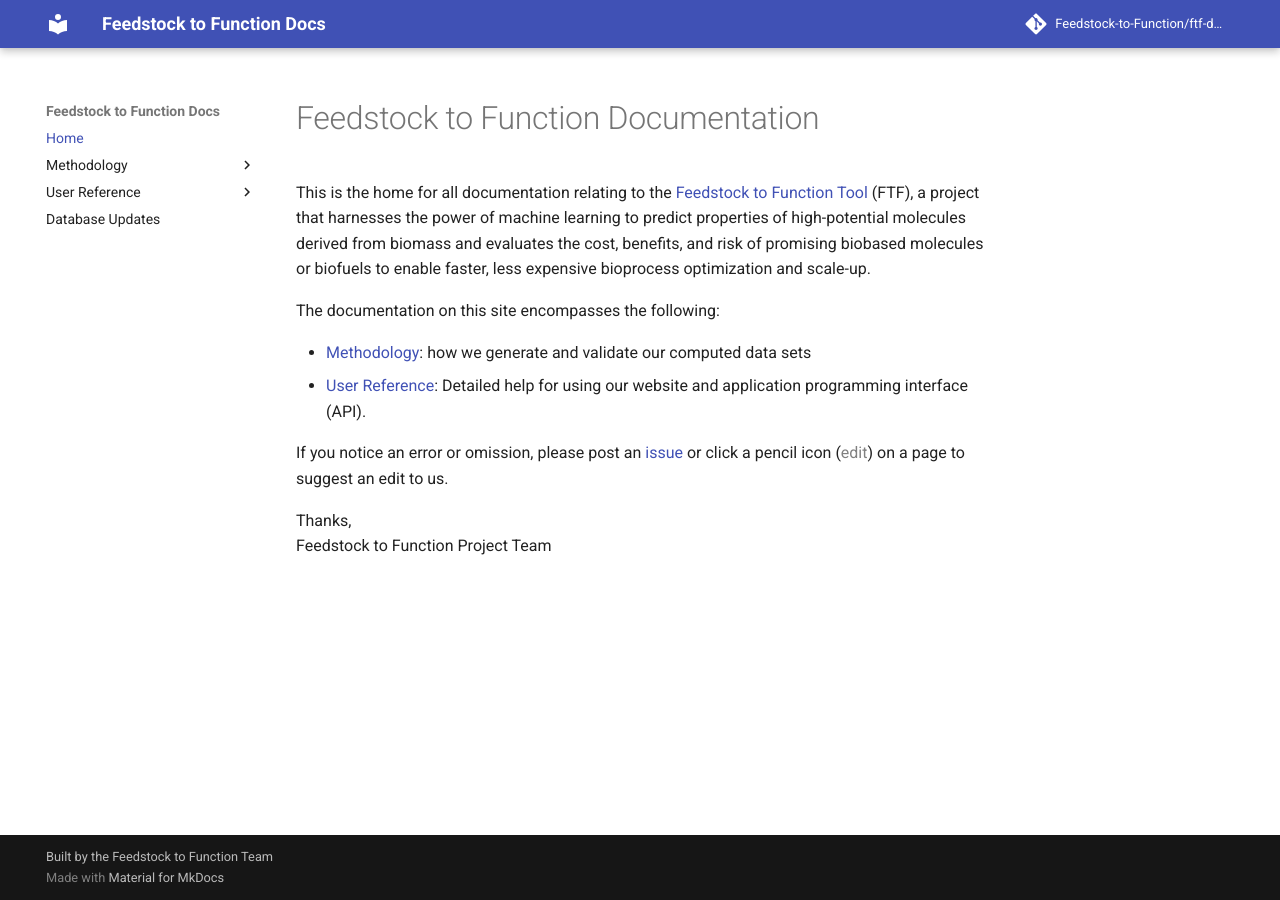
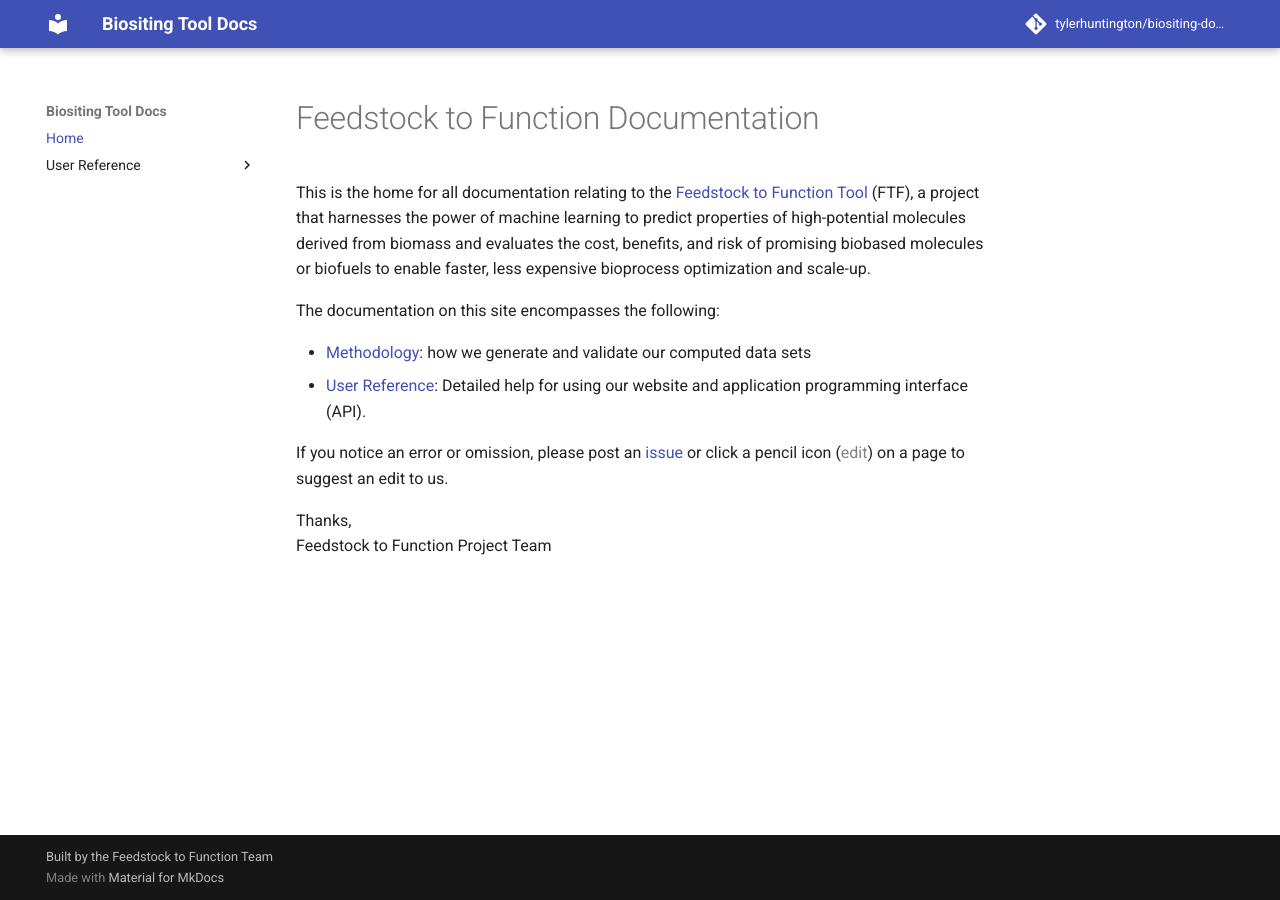
Before and after one commit to tylerhuntington/biositing-docs, an MkDocs documentation site: the page built from docs/index.md, in a window 1280 px wide. Built offline with MkDocs 1.6.1 and Material for MkDocs 9.7.7, drawn with Linux system fonts in a browser that asks for light colours; comment, search, counter and statistics services are not loaded.

Commit message:
Update title.

```diff
--- a/mkdocs.yml
+++ b/mkdocs.yml
@@ -1,4 +1,4 @@
-site_name: Feedstock to Function Docs
+site_name: Biositing Tool Docs
 
 site_description: Documentation for Feedstock to Function Tool,
   a project that harnesses the power of machine learning to predict properties
@@ -6,20 +6,20 @@ site_description: Documentation for Feedstock to Function Tool,
   benefits, and risk of promising biobased molecules or biofuels to enable
   faster, less expensive bioprocess optimization and scale-up.
 copyright: Built by the Feedstock to Function Team
-site_url: https://feedstock-to-function.lbl.gov
+site_url: https://biositing.jbei.org
 
-repo_name: 'Feedstock-to-Function/ftf-docs'
-repo_url: 'https://github.com/Feedstock-to-Function/ftf-docs'
+repo_name: 'tylerhuntington/biositing-docs'
+repo_url: 'https://github.com/tylerhuntington/biositing-docs'
 
 
 nav:
   - Home: 'index.md'
-  - Methodology:
-      - 'Property Prediction': 'methodology/property-prediction.md'
-      - 'Blend Tool': 'methodology/blend-tool.md'
+#    # - Methodology:
+#      - 'Property Prediction': 'methodology/property-prediction.md'
+#      - 'Blend Tool': 'methodology/blend-tool.md'
   - User Reference:
       - 'REST API': 'user-guide/rest-api.md'
-  - Database Updates: 'database-updates.md'
+#  - Database Updates: 'database-updates.md'
 
 theme:
   name: 'material'
```
